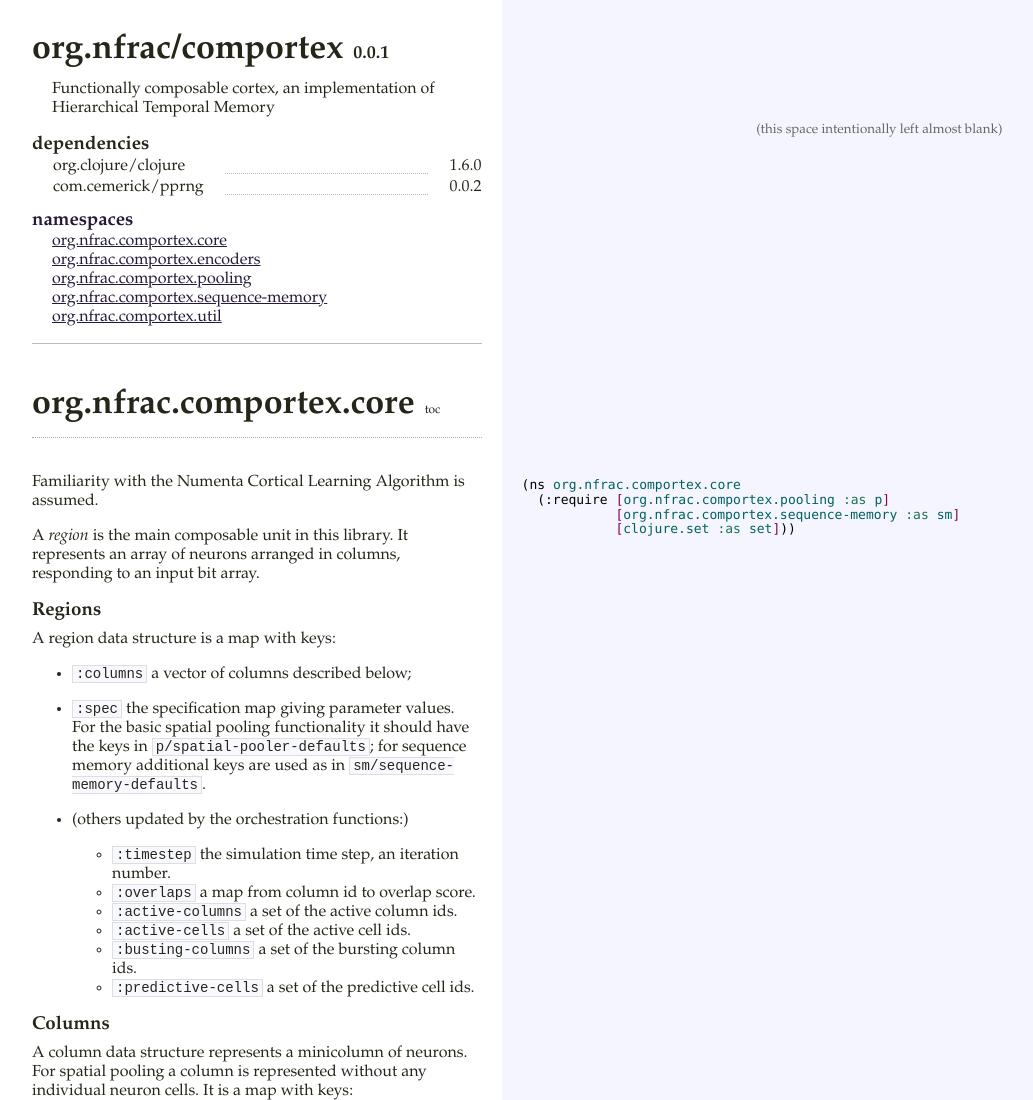
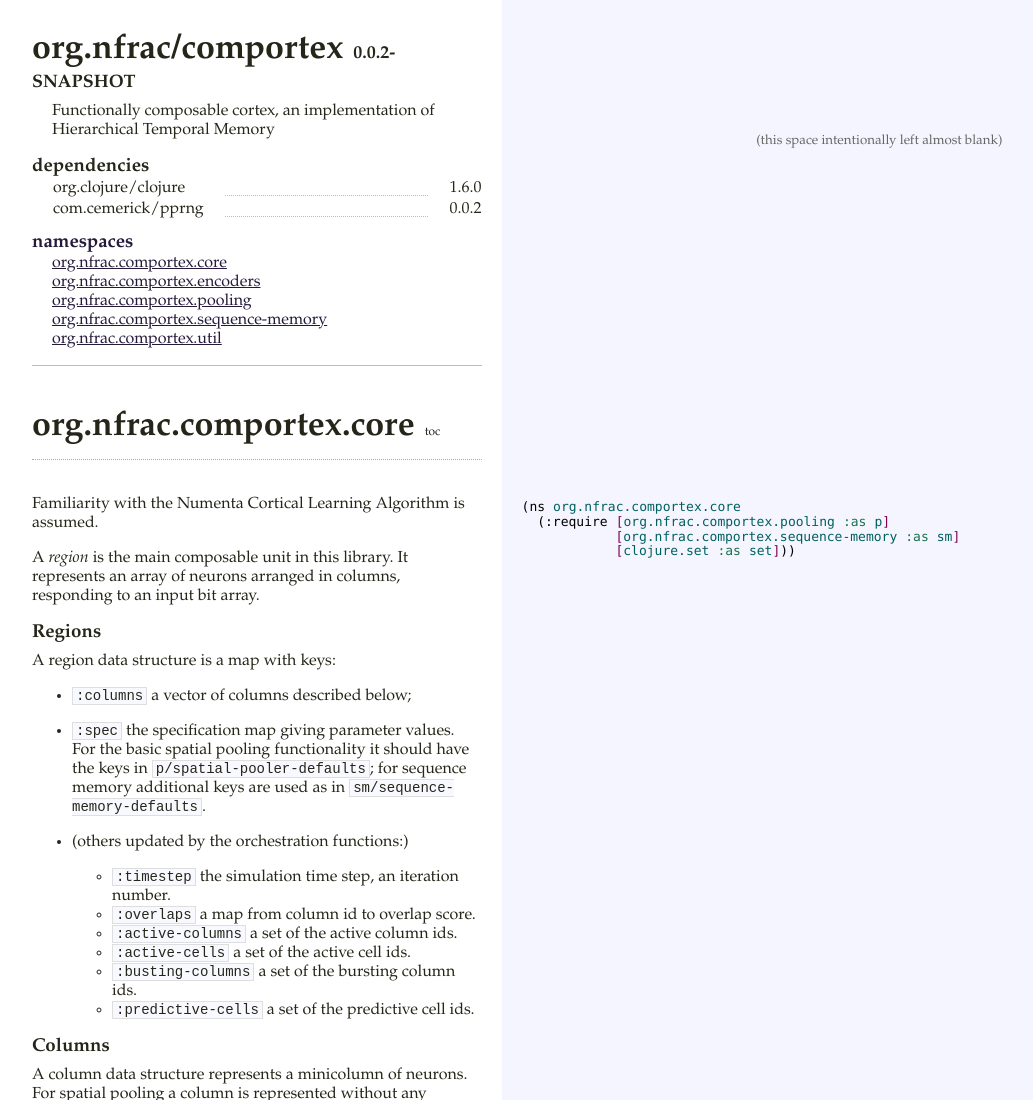
Before and after one commit to htm-community/comportex, a plain HTML site: page index.html in a window 1280 px wide. Shown: the top 1100 px of the page, without its empty margins (23-1056 px from the left). Drawn offline with Linux system fonts and the light colour scheme.

Commit message:
documentation update

```diff
--- a/index.html
+++ b/index.html
@@ -3028,7 +3028,7 @@ net.brehaut.ClojureTools = (function (SH) {
     build_tree: build_tree
   };
 })(SyntaxHighlighter);
-</script><title>org.nfrac/comportex -- Marginalia</title></head><body><table><tr><td class="docs"><div class="header"><h1 class="project-name">org.nfrac/comportex</h1><h2 class="project-version">0.0.1</h2><br /><p>Functionally composable cortex, an implementation of Hierarchical Temporal Memory</p>
+</script><title>org.nfrac/comportex -- Marginalia</title></head><body><table><tr><td class="docs"><div class="header"><h1 class="project-name">org.nfrac/comportex</h1><h2 class="project-version">0.0.2-SNAPSHOT</h2><br /><p>Functionally composable cortex, an implementation of Hierarchical Temporal Memory</p>
 </div><div class="dependencies"><h3>dependencies</h3><table><tr><td class="dep-name">org.clojure/clojure</td><td class="dotted"><hr /></td><td class="dep-version">1.6.0</td></tr><tr><td class="dep-name">com.cemerick/pprng</td><td class="dotted"><hr /></td><td class="dep-version">0.0.2</td></tr></table></div></td><td class="codes" style="text-align: center; vertical-align: middle;color: #666;padding-right:20px"><br /><br /><br />(this space intentionally left almost blank)</td></tr><tr><td class="docs"><div class="toc"><a name="toc"><h3>namespaces</h3></a><ul><li><a href="#org.nfrac.comportex.core">org.nfrac.comportex.core</a></li><li><a href="#org.nfrac.comportex.encoders">org.nfrac.comportex.encoders</a></li><li><a href="#org.nfrac.comportex.pooling">org.nfrac.comportex.pooling</a></li><li><a href="#org.nfrac.comportex.sequence-memory">org.nfrac.comportex.sequence-memory</a></li><li><a href="#org.nfrac.comportex.util">org.nfrac.comportex.util</a></li></ul></div></td><td class="codes">&nbsp;</td></tr><tr><td class="docs"><div class="docs-header"><a class="anchor" href="#org.nfrac.comportex.core" name="org.nfrac.comportex.core"><h1 class="project-name">org.nfrac.comportex.core</h1><a class="toc-link" href="#toc">toc</a></a></div></td><td class="codes" /></tr><tr><td class="docs"><p>Familiarity with the Numenta Cortical Learning Algorithm is assumed.</p>
 
 <p>   A <em>region</em> is the main composable unit in this library. It
```
